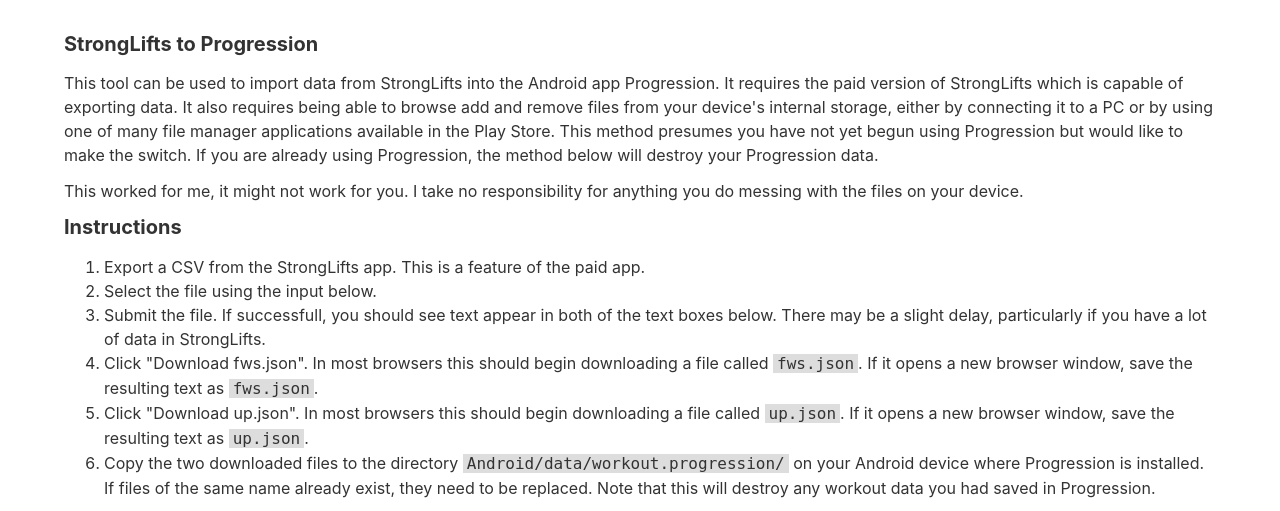
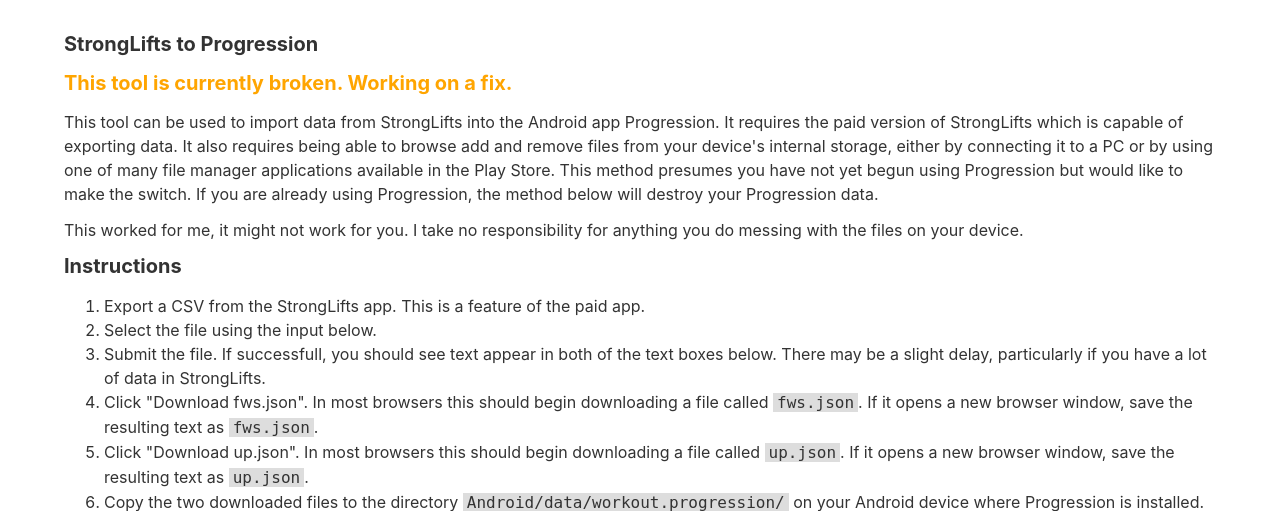
Before and after one commit to davejtoews/stronglifts-to-progression, a PHP site: page / in a window 1280 px wide. Shown: the top 511 px of the page. Run offline with PHP 8.4, Linux system fonts and the light colour scheme.

Commit message:
Broken notification

```diff
--- a/index.php
+++ b/index.php
@@ -14,6 +14,8 @@
     </head>
     <body>
 		<h1>StrongLifts to Progression</h1>
+
+		<h2 style="color: orange;">This tool is currently broken. Working on a fix.</h2>
 
 		<p>This tool can be used to import data from StrongLifts into the Android app Progression. It requires the paid version of StrongLifts which is capable of exporting data. It also requires being able to browse add and remove files from your device's internal storage, either by connecting it to a PC or by using one of many file manager applications available in the Play Store. This method presumes you have not yet begun using Progression but would like to make the switch. If you are already using Progression, the method below will destroy your Progression data.</p>
 
```
